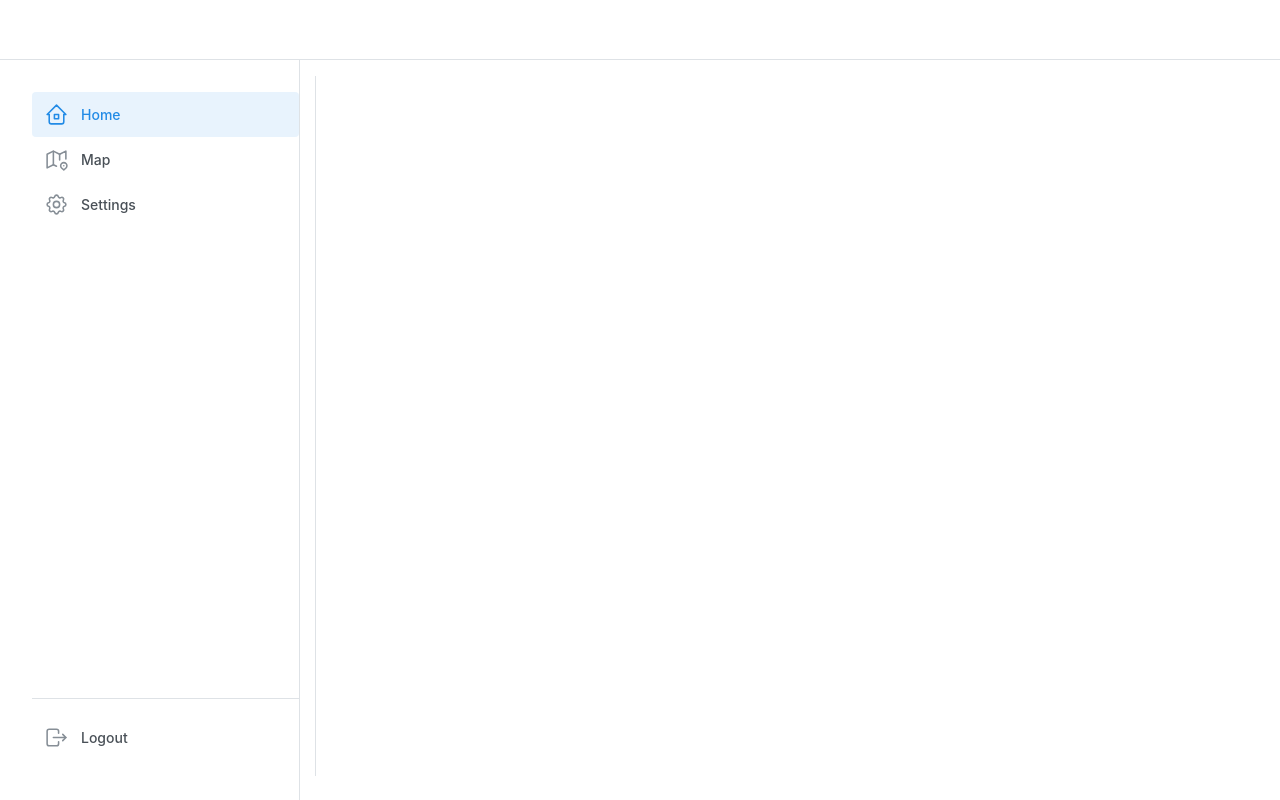
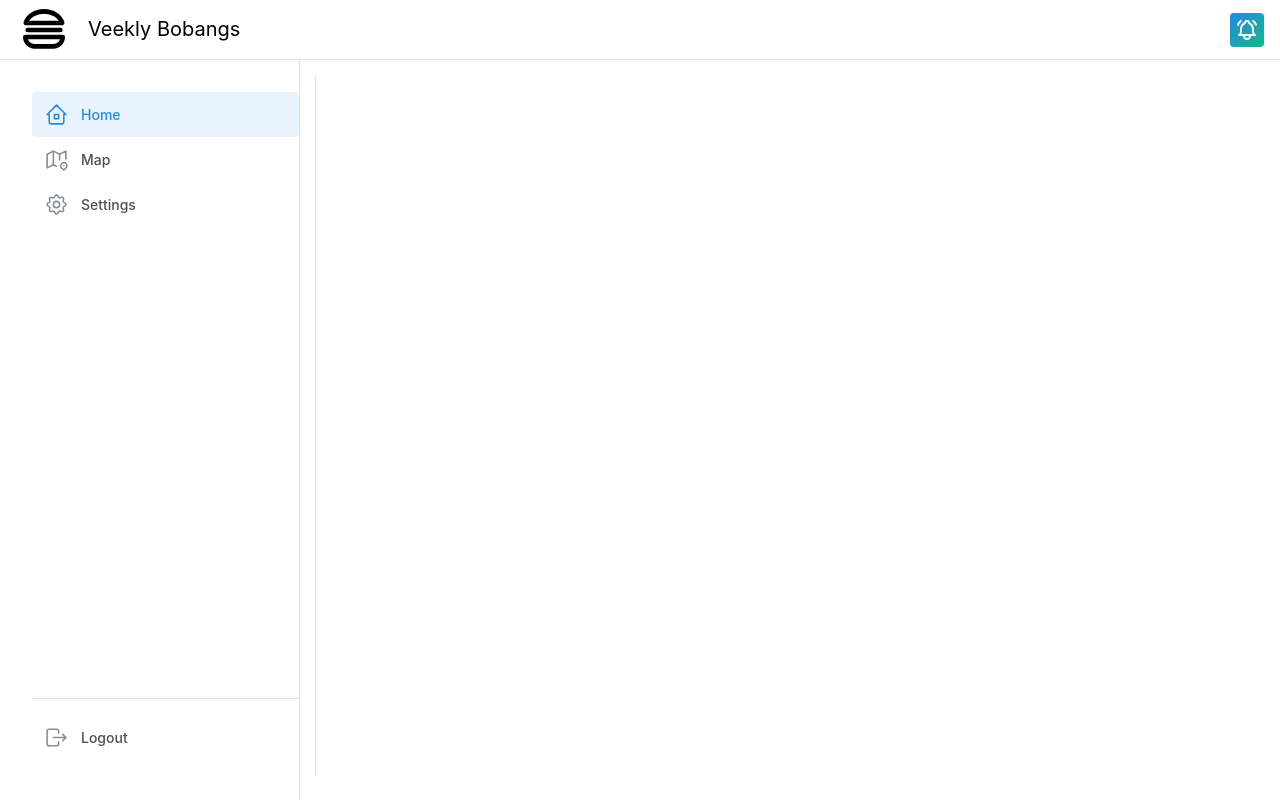
Before and after one commit to veekly-bobangs/veekly_bobangs, a Next.js app in the folder frontend/webapp/: page / in a window 1280 px wide. Built offline with nearby package versions, Linux system fonts and the light colour scheme; no server answers.

Commit message:
Remove webapp Cdelivery and improve header

```diff
--- /dev/null
+++ b/frontend/webapp/src/layout/HeaderRight.tsx
@@ -0,0 +1,23 @@
+import {
+  IconBellRinging,
+} from '@tabler/icons-react';
+import {
+  ActionIcon,
+  Group,
+} from '@mantine/core';
+
+export default function HeaderRight() {
+  return (
+    <Group justify="flex-end" style={{ flex: 1 }}>
+      <ActionIcon
+        variant="gradient"
+        size="lg"
+        aria-label="Gradient action icon"
+        gradient={{ from: 'blue', to: 'teal', deg: 137 }}
+        onClick={(event) => event.preventDefault()}
+      >
+        <IconBellRinging />
+      </ActionIcon>
+    </Group>
+  );
+}
--- a/frontend/webapp/src/layout/Navbar.tsx
+++ b/frontend/webapp/src/layout/Navbar.tsx
@@ -3,7 +3,6 @@
 import { useState } from 'react';
 import { usePathname } from 'next/navigation';
 import {
-  IconBellRinging,
   IconHome2,
   IconSettings,
   IconLogout,
--- a/frontend/webapp/src/layout/PageLayout.tsx
+++ b/frontend/webapp/src/layout/PageLayout.tsx
@@ -2,12 +2,17 @@
 
 import React from 'react';
 import {
+  IconBurger,
+} from '@tabler/icons-react';
+import {
   AppShell,
   Burger,
   Container,
+  Group,
+  Text,
 } from '@mantine/core';
 import { useDisclosure } from '@mantine/hooks';
-import { Navbar } from '@/layout';
+import { Navbar, HeaderRight } from '@/layout';
 
 interface PageLayoutProps {
   children: React.ReactNode;
@@ -27,12 +32,19 @@ export default function PageLayout({ children }: PageLayoutProps) {
       padding="md"
     >
       <AppShell.Header>
+        <Group h="100%" px="md">
           <Burger
             opened={opened}
             onClick={toggle}
             hiddenFrom="sm"
             size="sm"
           />
+          <IconBurger size={'56px'} stroke={'2px'}/>
+          <Text size="xl">
+            Veekly Bobangs
+          </Text>
+          <HeaderRight />
+        </Group>
       </AppShell.Header>
 
       <AppShell.Navbar p="md">
--- a/frontend/webapp/src/layout/index.ts
+++ b/frontend/webapp/src/layout/index.ts
@@ -1,2 +1,3 @@
 export { default as Navbar } from './Navbar';
 export { default as PageLayout } from './PageLayout';
+export { default as HeaderRight } from './HeaderRight';
```
Lines whose indentation alone changed are shown as unchanged.
